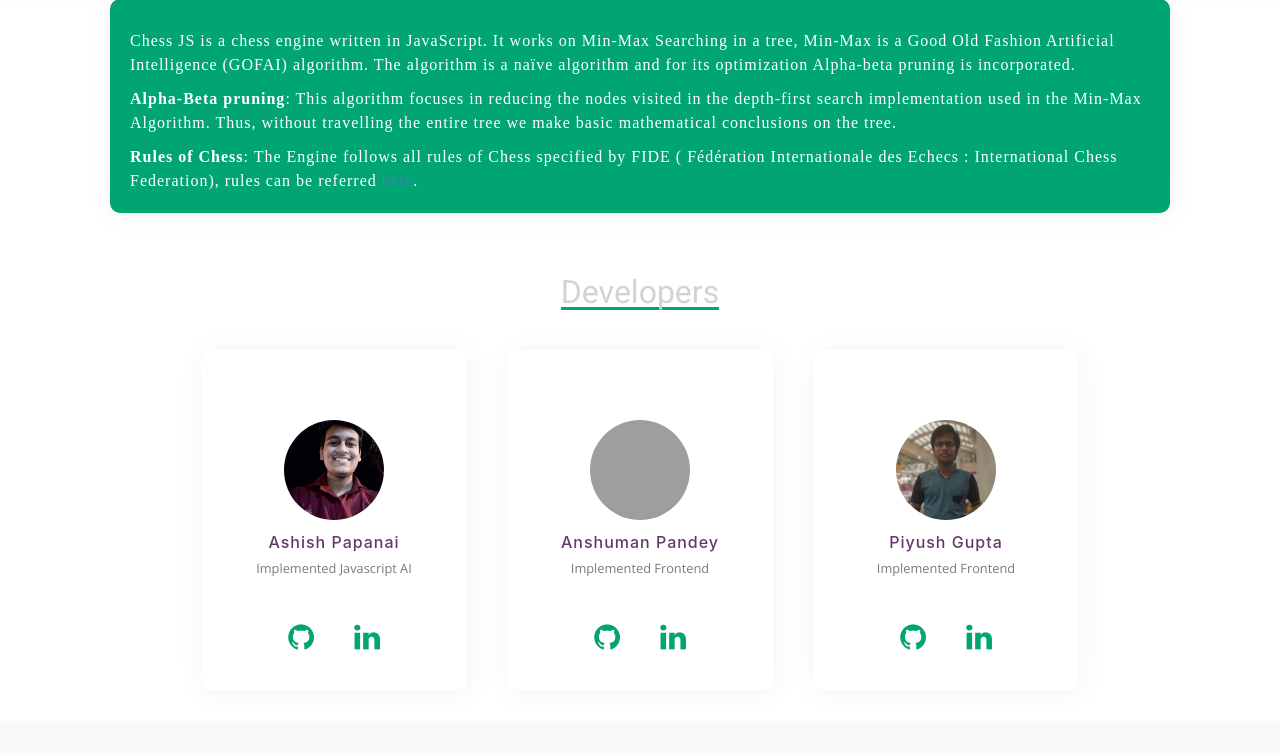
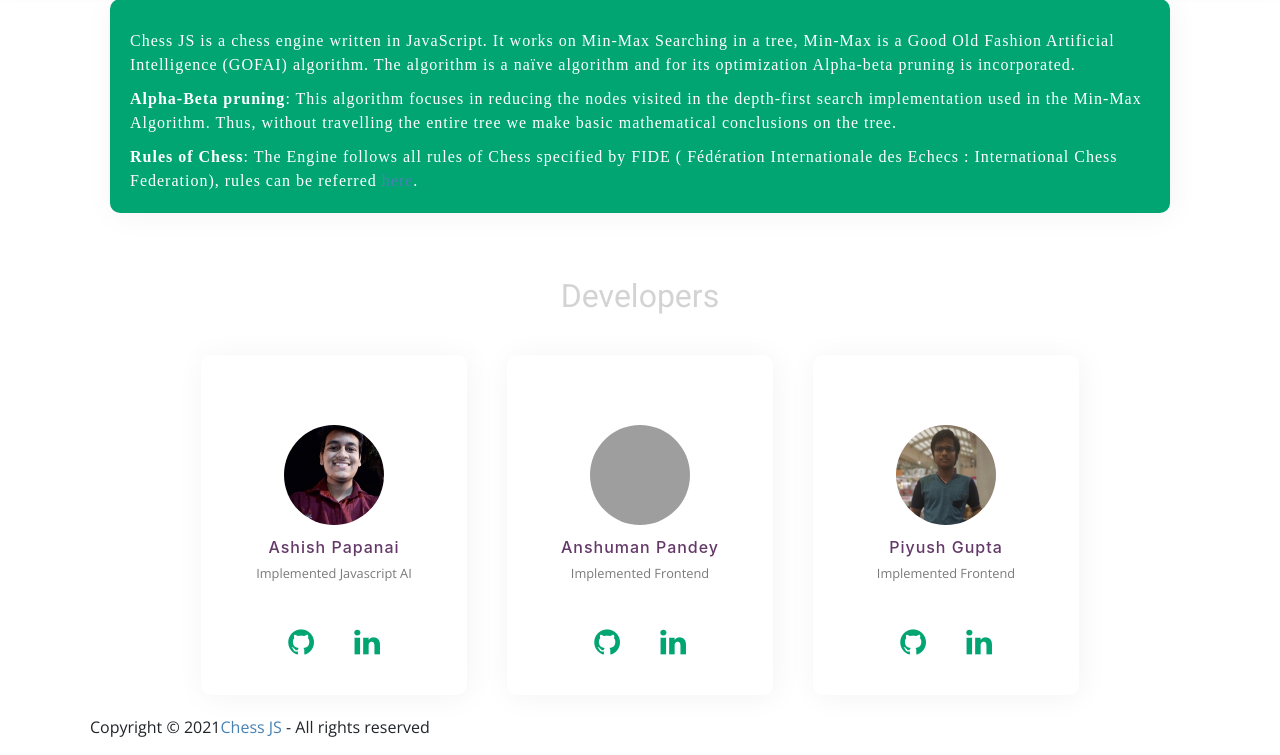
Before and after one commit to ashishpapanai/chessJS, a Flask app: page /about in a window 1280 px wide. Shown: the part 79-834 px from the top of the page. Before the commit the page ends 729 px from the top, so only its background shows below. Run offline with Flask 2, Linux system fonts and the light colour scheme; some libraries are stand-ins or nearby versions; some web fonts are replaced; grey boxes are pictures that could not be loaded.

Commit message:
added footer to about.html

```diff
--- a/templates/about.html
+++ b/templates/about.html
@@ -44,9 +44,7 @@
         <!-- end of introduction -->
         <br />
         <!-- start of Developer section-->
-        <h2 class="heading-secondary">
-          <span class="underline">Developers</span>
-        </h2>
+        <h2 class="heading-secondary">Developers</h2>
         <div class="creditbox">
           <div class="box">
             <div class="details">
@@ -97,7 +95,9 @@
           </div>
         </div>
         <!-- end of Developer section -->
-
+        <div class="footer">
+          <p class="p-small">Copyright © 2021<a class="foot" href="https://v2.chessjs.tech/">Chess JS</a> - All rights reserved</p>
+        </div>
       </div>
 <script src="https://code.jquery.com/jquery-3.3.1.slim.min.js" integrity="sha384-q8i/X+965DzO0rT7abK41JStQIAqVgRVzpbzo5smXKp4YfRvH+8abtTE1Pi6jizo" crossorigin="anonymous"></script>
 <script src="https://cdnjs.cloudflare.com/ajax/libs/popper.js/1.14.7/umd/popper.min.js" integrity="sha384-UO2eT0CpHqdSJQ6hJty5KVphtPhzWj9WO1clHTMGa3JDZwrnQq4sF86dIHNDz0W1" crossorigin="anonymous"></script>
--- a/templates/index.html
+++ b/templates/index.html
@@ -6,7 +6,7 @@
 {% endblock %}
 
 {% block body%}
-<body id="page3">
+<body id="page1">
      <div id="main">
         <div id="simple-modal" class="modal">
             <div class="modal-content">
```
